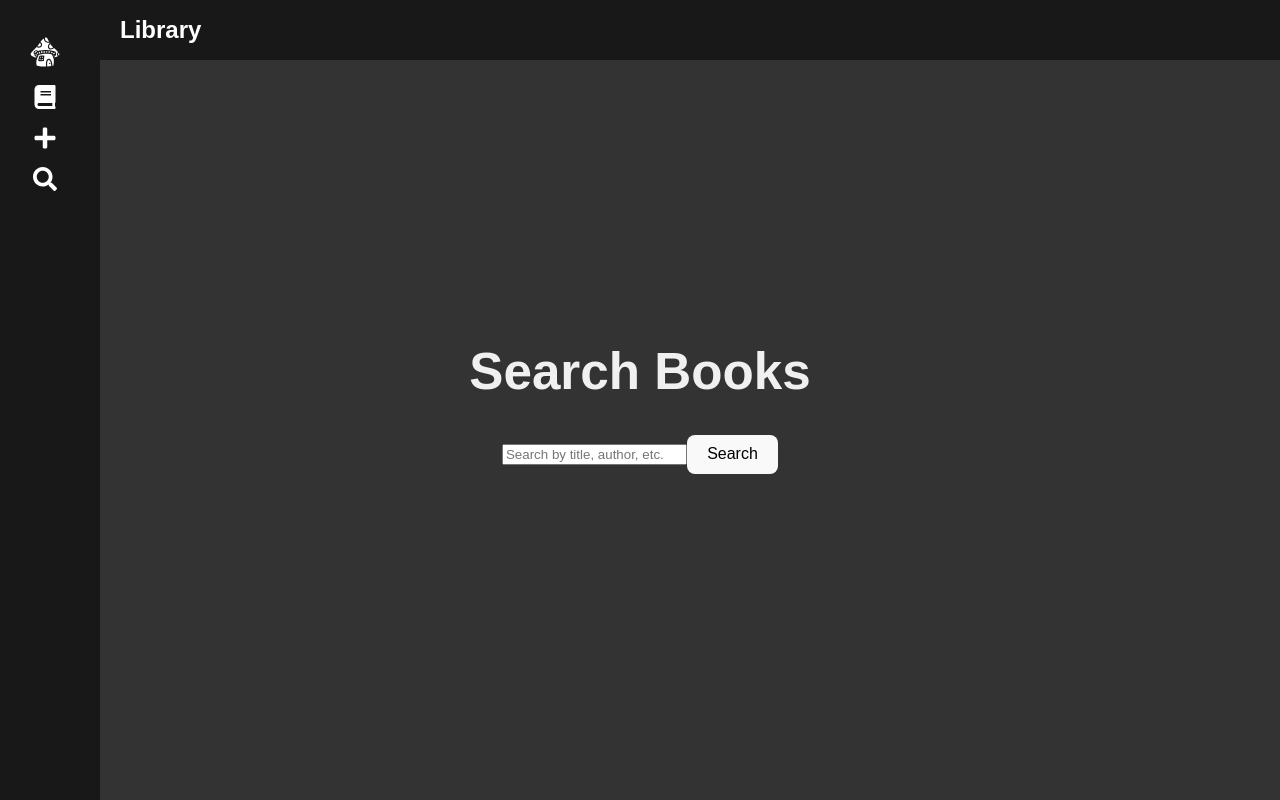
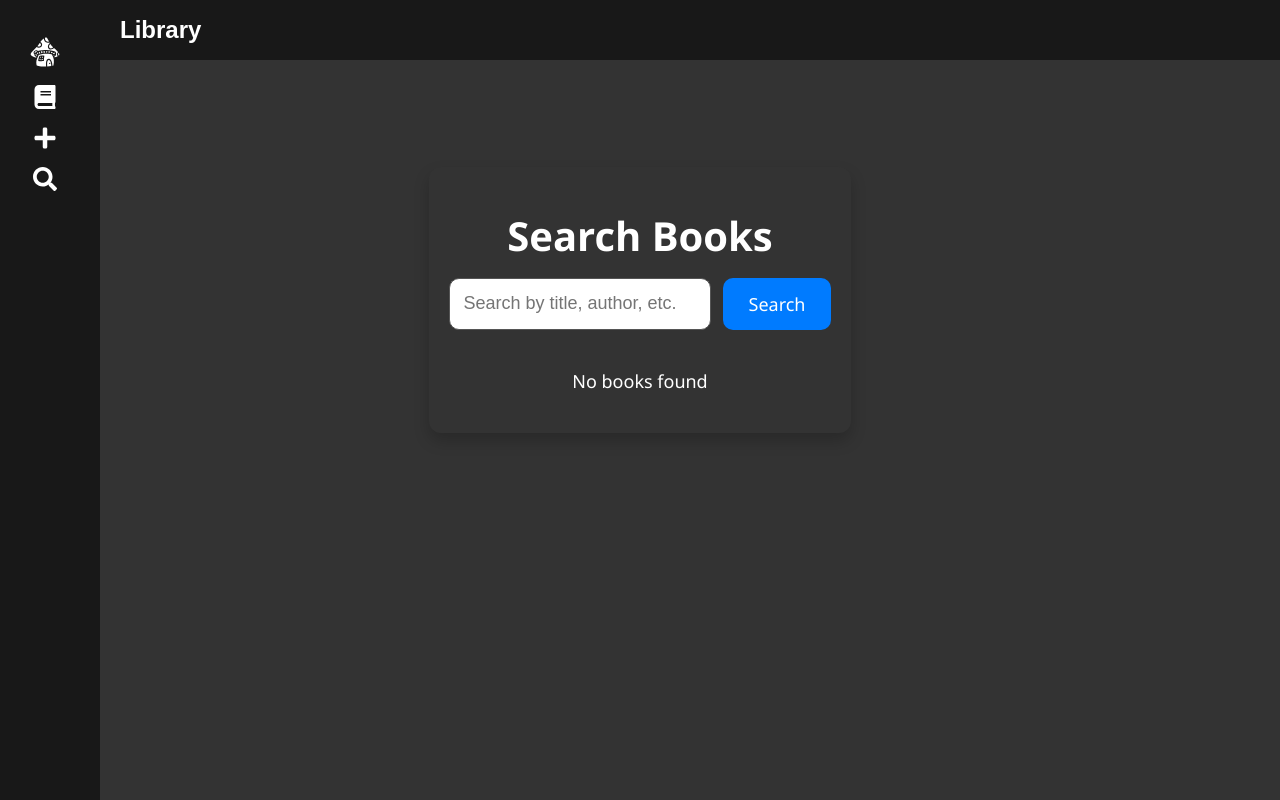
Before and after one commit to CA12464/Desktop-Library, a React (Vite) app in the folder Desktop-Library/: page /search in a window 1280 px wide. Built offline with nearby package versions, Linux system fonts and the light colour scheme.

Commit message:
Added some styling and inputting images into database

```diff
--- a/Desktop-Library/src/functions/addBookPost.tsx
+++ b/Desktop-Library/src/functions/addBookPost.tsx
@@ -1,20 +1,10 @@
 // src/functions/addBookPost.ts
 
-interface Book {
-  title: string;
-  author: string;
-  genre: string;
-  publication_date: string;
-}
-
-export const addBook = async (newBook: Book): Promise<void> => {
+export const addBook = async (formData: FormData): Promise<void> => {
   try {
     const response = await fetch('http://localhost:5000/api/addBook', {
       method: 'POST',
-      headers: {
-        'Content-Type': 'application/json',
-      },
-      body: JSON.stringify(newBook),
+      body: formData, // Use FormData directly
     });
 
     if (!response.ok) {
--- a/Desktop-Library/src/pages/AddBook.tsx
+++ b/Desktop-Library/src/pages/AddBook.tsx
@@ -7,6 +7,7 @@ const AddBook: React.FC = () => {
   const [author, setAuthor] = useState<string>('');
   const [genre, setGenre] = useState<string>('');
   const [publicationDate, setPublicationDate] = useState<string>('');
+  const [coverImage, setCoverImage] = useState<File | null>(null); // State for file input
   const [message, setMessage] = useState<string>('');
 
   const handleSubmit = async (e: React.FormEvent<HTMLFormElement>) => {
@@ -18,20 +19,23 @@ const AddBook: React.FC = () => {
       return;
     }
 
-    const bookData = {
-      title,
-      author,
-      genre,
-      publication_date: publicationDate,
-    };
+    const formData = new FormData();
+    formData.append('title', title);
+    formData.append('author', author);
+    formData.append('genre', genre);
+    formData.append('publication_date', publicationDate);
+    if (coverImage) {
+      formData.append('cover_image', coverImage);
+    }
 
     try {
-      await addBook(bookData);
+      await addBook(formData);
       setMessage('Book added successfully');
       setTitle('');
       setAuthor('');
       setGenre('');
       setPublicationDate('');
+      setCoverImage(null); // Clear file input after submission
     } catch (error) {
       console.error('Error adding book:', error);
       setMessage('Error adding book');
@@ -82,6 +86,15 @@ const AddBook: React.FC = () => {
             className="form-input"
           />
         </label>
+        <label className="form-label">
+          Cover Image:
+          <input
+            type="file"
+            accept="image/*"
+            onChange={(e: React.ChangeEvent<HTMLInputElement>) => setCoverImage(e.target.files ? e.target.files[0] : null)}
+            className="form-input"
+          />
+        </label>
         <button type="submit" className="form-button">Add Book</button>
       </form>
       {message && <p className="message">{message}</p>} {/* Display success or error message */}
--- a/Desktop-Library/src/pages/BrowseBooks.css
+++ b/Desktop-Library/src/pages/BrowseBooks.css
@@ -18,7 +18,7 @@
 
 .book-grid {
   display: grid;
-    grid-template-columns: repeat(2, 1fr); /* Two columns across */
+  grid-template-columns: repeat(3, 1fr); /* Three columns for desktop */
   gap: 20px; /* Space between items */
 }
 
@@ -36,6 +36,8 @@
   height: auto;
   border-radius: 4px; /* Rounded corners for the cover image */
   object-fit: cover; /* Ensure the image covers the area properly */
+  display: block; /* Ensure the image is displayed as a block element */
+  margin: 0 auto; /* Center the image horizontally */
 }
 
 .book-title, .book-author, .book-genre, .book-date {
--- a/Desktop-Library/src/pages/BrowseBooks.tsx
+++ b/Desktop-Library/src/pages/BrowseBooks.tsx
@@ -1,5 +1,4 @@
 import { useEffect, useState } from 'react';
-import { Link } from 'react-router-dom'; // Import Link for navigation
 import { searchBooks } from '../functions/searchBookGET'; // Adjust the import path as needed
 import './BrowseBooks.css'; // Import the CSS file for styling
 
@@ -39,7 +38,7 @@ function BrowseBooks() {
           books.map((book) => (
             <div key={book.id} className="book-item">
               <img
-                src={`/api/getBookImage/${book.id}`} // Use the API endpoint to fetch book cover images
+                src={`/api/getBookImage/${book.id}`} // Ensure the URL is correctly formatted
                 alt={`${book.title} Cover`}
                 className="book-cover"
               />
@@ -47,9 +46,7 @@ function BrowseBooks() {
               <p className="book-author">Author: {book.author}</p>
               <p className="book-genre">Genre: {book.genre}</p>
               <p className="book-date">Publication Date: {book.publication_date}</p>
-              <Link to={`/book/${book.id}`} className="view-more-link">
-                <button className="view-more-button">View More</button>
-              </Link>
+              <button className="view-more-button">View More</button>
             </div>
           ))
         ) : (
--- /dev/null
+++ b/Desktop-Library/src/pages/SearchBooks.css
@@ -0,0 +1,106 @@
+.search-books-container {
+    padding: 20px;
+    font-family: 'Segoe UI', Tahoma, Geneva, Verdana, sans-serif;
+    background-color: #333;
+    color: #f0f0f0; /* Changed for better contrast */
+    max-width: 1000px;
+    margin: 20px; /* Center-aligns horizontally */
+    margin-top: -180px; /* Adjust this value to control vertical positioning */
+    border-radius: 12px; /* Slightly larger border radius for a more modern look */
+    box-shadow: 0 8px 16px rgba(0, 0, 0, 0.2); /* Enhanced shadow for more depth */
+    display: flex;
+    flex-direction: column;
+    align-items: center; /* Center-align content horizontally */
+}
+
+
+.search-header {
+    text-align: center;
+    color: #ffffff;
+    margin-bottom: 20px;
+    font-size: 2.5rem; /* Slightly larger font size for better prominence */
+    font-weight: 700; /* Bold weight for a more striking header */
+}
+
+.search-form {
+    display: flex;
+    justify-content: center;
+    margin-bottom: 20px;
+    gap: 12px; /* Slightly increased gap for better spacing */
+    width: 100%;
+    max-width: 600px; /* Ensure it doesn't stretch too wide */
+}
+
+.search-input {
+    width: 100%;
+    padding: 14px; /* Slightly more padding for a better touch */
+    border: 1px solid #555; /* Slightly lighter border color for contrast */
+    border-radius: 10px; /* More rounded corners for a softer look */
+    font-size: 18px; /* Larger font size for improved readability */
+    outline: none;
+    transition: border-color 0.3s ease, box-shadow 0.3s ease;
+}
+
+.search-input:focus {
+    border-color: #007bff;
+    box-shadow: 0 0 5px rgba(0, 123, 255, 0.5); /* Adding a subtle focus shadow */
+}
+
+.search-button {
+    padding: 14px 26px; /* Slightly increased padding for a bolder button */
+    background-color: #007bff;
+    color: #fff;
+    border: none;
+    border-radius: 10px; /* Rounded corners to match the input */
+    cursor: pointer;
+    font-size: 18px; /* Larger font size for consistency */
+    transition: background-color 0.3s ease, transform 0.3s ease;
+}
+
+.search-button:hover {
+    background-color: #0056b3;
+    transform: scale(1.05); /* Slight scale-up effect on hover */
+}
+
+.error-message {
+    color: #dc3545;
+    text-align: center;
+    font-size: 1.125rem; /* Slightly larger font size for better visibility */
+}
+
+.results-container {
+    display: grid;
+    grid-template-columns: repeat(3, 1fr); /* Display three columns wide */
+    gap: 24px; /* Increased gap for better spacing */
+    width: 100%;
+}
+
+.book-card {
+    background-color: #fff;
+    border: 1px solid #dee2e6;
+    border-radius: 12px; /* Larger border radius for a more modern card */
+    padding: 20px; /* Increased padding for a more spacious feel */
+    box-shadow: 0 6px 12px rgba(0, 0, 0, 0.1);
+    transition: transform 0.3s ease, box-shadow 0.3s ease;
+}
+
+.book-card:hover {
+    transform: translateY(-8px); /* More pronounced hover effect */
+    box-shadow: 0 12px 24px rgba(0, 0, 0, 0.2); /* Deeper shadow on hover */
+}
+
+.book-title {
+    font-size: 1.5rem; /* Larger title for emphasis */
+    margin-bottom: 12px; /* Increased margin for better spacing */
+    color: #343a40;
+}
+
+.book-author, .book-genre, .book-date {
+    margin: 6px 0; /* Slightly larger margin for consistency */
+}
+
+.no-results {
+    text-align: center;
+    color: #ffffff;
+    font-size: 1.125rem; /* Slightly larger font size for visibility */
+}
--- a/Desktop-Library/src/pages/SearchBooks.tsx
+++ b/Desktop-Library/src/pages/SearchBooks.tsx
@@ -1,7 +1,7 @@
 import { useState } from 'react';
 import { searchBooks } from '../functions/searchBookGET'; // Import the searchBooks function
+import './SearchBooks.css'; // Import CSS for styling
 
-// Define a type for the book data
 interface Book {
   id: number;
   title: string;
@@ -11,52 +11,52 @@ interface Book {
 }
 
 function SearchBooks() {
-  // Type the state hooks
   const [query, setQuery] = useState<string>('');
-  const [results, setResults] = useState<Book[]>([]); // Typed as an array of Book
+  const [results, setResults] = useState<Book[]>([]);
   const [error, setError] = useState<string>('');
 
   const handleSearch = async () => {
     try {
-      console.log('Query:', query);
-
-      // Call searchBooks function
       const data: Book[] = await searchBooks(query);
-      console.log('Data received:', data);
-
-      // Update state with results
       setResults(data);
       setError('');
     } catch (error: any) {
-      // Log error details
       console.error('Error fetching search results:', error.message || error);
       setError('Failed to fetch search results');
       setResults([]);
     }
   };
 
-
   return (
-    <div>
-      <h1>Search Books</h1>
+    <div className="search-books-container">
+      <h1 className="search-header">Search Books</h1>
+      <div className="search-form">
         <input
           type="text"
           value={query}
-        onChange={(e) => setQuery(e.target.value)} // Update query state
+          onChange={(e) => setQuery(e.target.value)}
           placeholder="Search by title, author, etc."
+          className="search-input"
         />
-      <button onClick={handleSearch}>Search</button>
-      {error && <p style={{ color: 'red' }}>{error}</p>} {/* Display error if exists */}
-      <ul>
+        <button onClick={handleSearch} className="search-button">Search</button>
+      </div>
+      {error && <p className="error-message">{error}</p>}
+      {results.length > 0 ? (
+        <div className="results-container">
           {results.map((book) => (
-          <li key={book.id}>
-            <h2>{book.title}</h2>
-            <p>Author: {book.author}</p>
-            <p>Genre: {book.genre}</p>
-            <p>Publication Date: {new Date(book.publication_date).getFullYear()}</p>
-          </li>
+            <div key={book.id} className="book-card">
+              <div className="book-details">
+                <h2 className="book-title">{book.title}</h2>
+                <p className="book-author">Author: {book.author}</p>
+                <p className="book-genre">Genre: {book.genre}</p>
+                <p className="book-date">Publication Date: {new Date(book.publication_date).getFullYear()}</p>
+              </div>
+            </div>
           ))}
-      </ul>
+        </div>
+      ) : (
+        !error && <p className="no-results">No books found</p>
+      )}
     </div>
   );
 }
```
Also changed, not shown: Desktop-Library/src/pages/BookDetail.css (added), 1 other file (tests, documents, lock files or other folders). Lines whose indentation alone changed are shown as unchanged.
